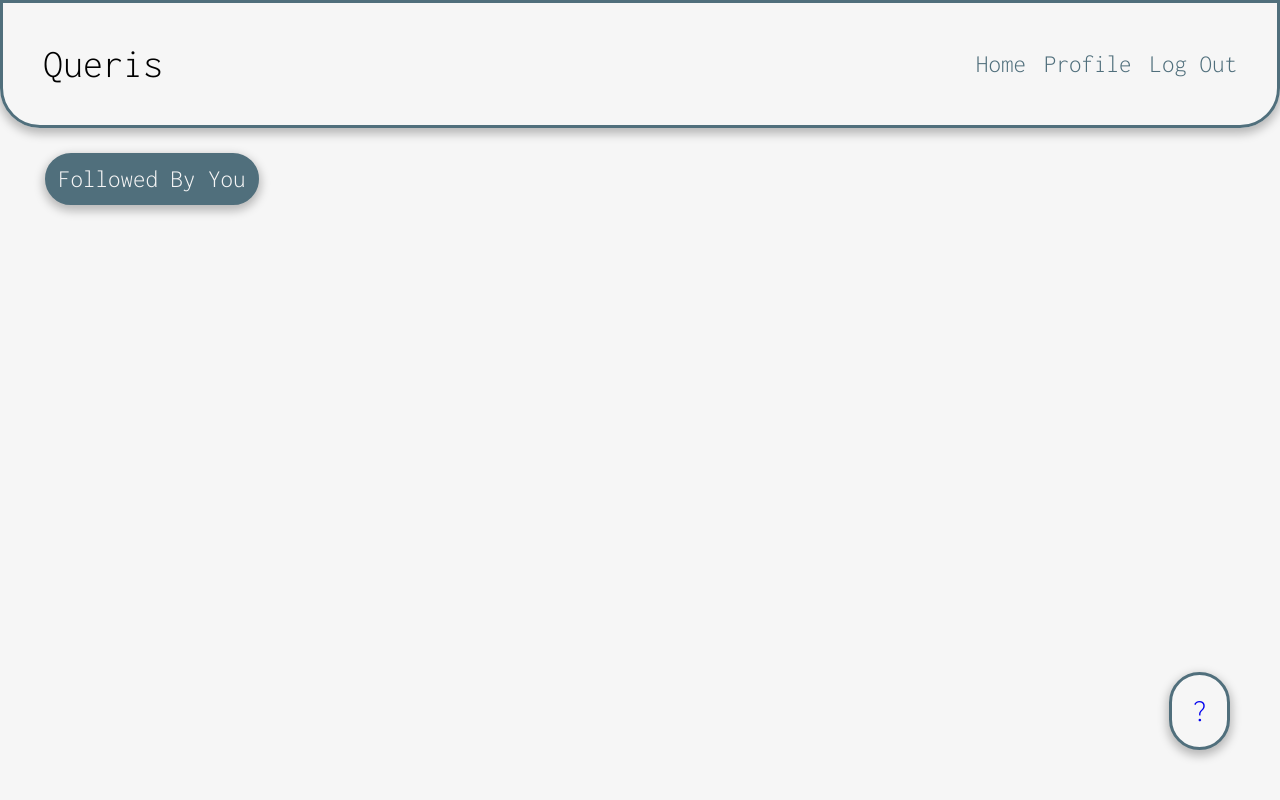
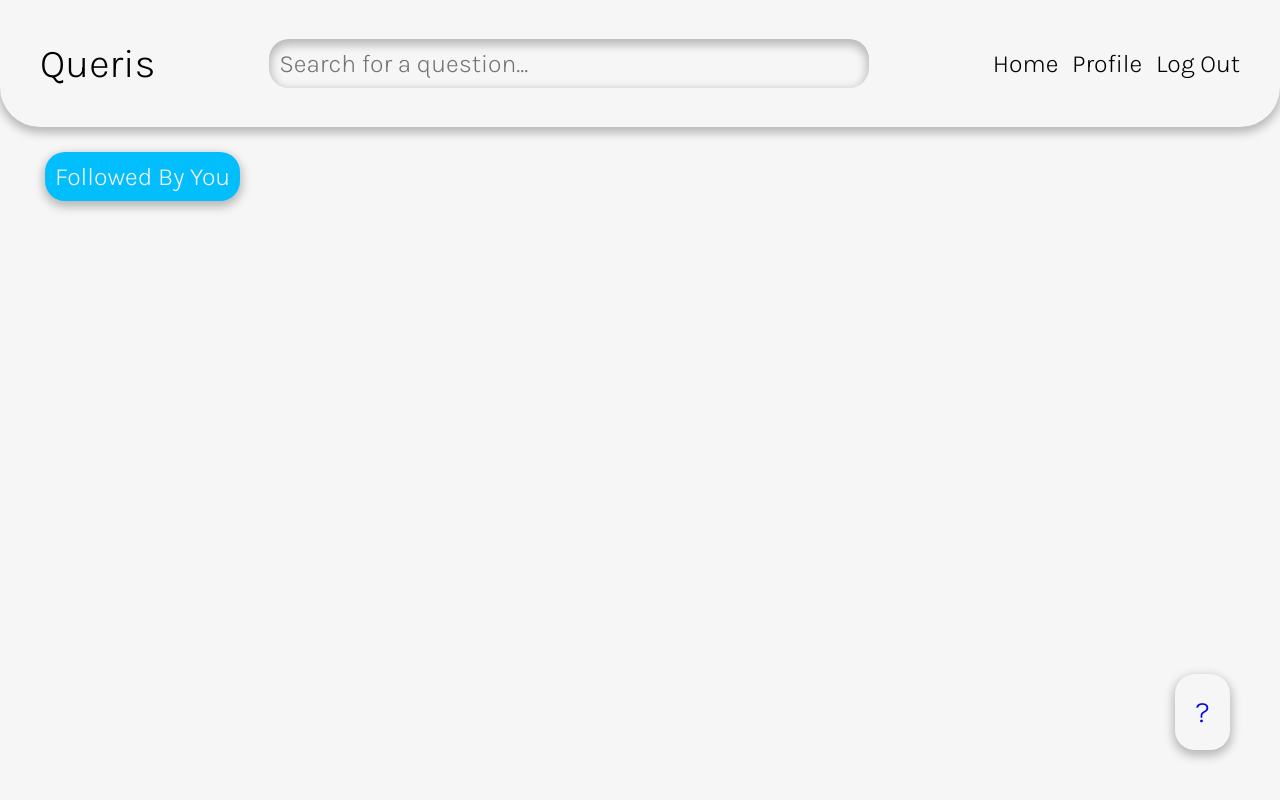
Before and after one commit to doinsdf/Queris, a PHP site: page /user/index.php in a window 1280 px wide. Run offline with PHP 8.4, Linux system fonts and the light colour scheme; the visitor is signed in with stand-in values (Sample User, id 1); data that the repository does not hold is empty; some libraries are stand-ins or nearby versions.

Commit message:
Test of new style

```diff
--- a/browse/index.php
+++ b/browse/index.php
@@ -35,7 +35,7 @@
 
     ?>
     <div class="languages" onload="setLanguages()" onscroll="updateLanguages()">
-      <a class="toggle medium unfilled" href="http://localhost">Followed By You</a>
+      <a href="http://localhost" class="toggle medium unfilled language">Followed By You</a>
       <?php foreach($languages as $language) :
         $urllanguage = str_replace("+", "plus", $language);
         $urllanguage = str_replace("#", "sharp", $urllanguage);
--- a/connect.inc.php
+++ b/connect.inc.php
@@ -5,8 +5,8 @@
 function OpenCon() {
     //information: address, username, password, and database name
     $dbhost = "localhost";
-    $dbuser = "your-username";
-    $dbpass = "your-password";
+    $dbuser = "queris";
+    $dbpass = "1GiraffeOnMe";
     $db = "queris";
 
     //use mysqli built in function to open connection, throw error if it doesn't work
--- a/header.php
+++ b/header.php
@@ -1,6 +1,7 @@
 <?php session_start(); ?>
 <header class="drop-shadow">
     <span class="logo large">Queris</span>
+    <input type="text" class="medium" id="searchbox" placeholder="Search for a question...">
     <?php if(isset($_SESSION["uid"])){?>
     <span class="nav">
         <a href="http://localhost" class="medium nav-link">Home</a>
--- a/index.php
+++ b/index.php
@@ -31,7 +31,7 @@
 
     ?>
     <div class="languages" onload="setLanguages()" onscroll="updateLanguages()">
-      <span class="medium languages-selected">Followed By You</span>
+      <a href="http://localhost" class="toggle medium filled language">Followed By You</a>
       <?php foreach($languages as $language) :
         $urllanguage = str_replace("+", "plus", $language);
         $urllanguage = str_replace("#", "sharp", $urllanguage);
--- a/login/login.inc.php
+++ b/login/login.inc.php
@@ -15,7 +15,7 @@ if(isset($_POST["submit"])){
     $selectsql = "SELECT * FROM `queris_users` WHERE `username` = '$username';";
     $selectstmt = mysqli_stmt_init($conn);
     if (!mysqli_stmt_prepare($selectstmt, $selectsql)) {
-        header("LOCATION: http://localhost/login?error=stmtfailed");
+        header("LOCATION: http://localhost/login?error=slstmtfailed");
         exit();
     }
     mysqli_stmt_bind_param($selectstmt, "s", $username);
--- a/style.css
+++ b/style.css
@@ -1,8 +1,8 @@
-@import url('https://fonts.googleapis.com/css2?family=Inconsolata:wght@300;400;600&display=swap');
+@import url('https://fonts.googleapis.com/css2?family=Karla:wght@300;400;600&display=swap');
 
 
 * {
-    font-family: 'Inconsolata', monospace;
+    font-family: 'Karla', monospace;
     font-weight: 300;
 }
 
@@ -31,13 +31,15 @@ a {
 header {
     display: flex;
     align-items: center;
-    border: 3px solid #506F7C;
+    /*border: 3px solid #03befc;*/
     border-radius: 0px 0px 40px 40px;
     padding: 20px 40px;
 }
 
-.nav {
-    margin-left: auto;
+
+#searchbox {
+    margin: 0 auto;
+    width: 50%;
 }
 
 .question-button {
@@ -49,7 +51,7 @@ header {
 
 .nav-link {
     margin-left: 10px;
-    color: #506F7C;
+    color: black;
 }
 
 .drop-shadow{
@@ -57,44 +59,43 @@ header {
 }
 
 .border {
-    border: 3px solid #506F7C;
+    /*border: 3px solid #03befc;*/
     box-sizing: border-box;
-    border-radius: 40px;
     background-color: #F6F6F6;
     padding: 20px;
-    border-radius: 40px;
+    border-radius: 20px;
 }
 
 .toggle, .radio {
-    border: 3px solid #506F7C;
+    /*border: 3px solid #03befc;*/
     box-sizing: border-box;
-    border-radius: 40px;
+    border-radius: 20px;
     background-color: #F6F6F6;
     padding: 10px;
-    border-radius: 40px;
+    border-radius: 20px;
     margin: 5px;
     display: inline-block;
     box-shadow: 0px 4px 10px 2px rgba(0, 0, 0, 0.25);
-}
+}*/
 
 .languages-selected {
-    background-color: #506F7C;
+    background-color: #03befc;
     color: #f6f6f6;
-    border-radius: 40px;
-    border: 3px solid #506F7C;
+    border-radius: 20px;
+    /*border: 3px solid #03befc;*/
     box-sizing: border-box;
-    border-radius: 40px;
+    border-radius: 20px;
     padding: 10px;
-    border-radius: 40px;
+    border-radius: 20px;
     margin: 5px;
     display: inline-block;
     box-shadow: 0px 4px 10px 2px rgba(0, 0, 0, 0.25);
 }
 .filled {
-    background-color: #506F7C;
+    background-color: #03befc;
     color: #F6F6F6;
-    border-radius: 40px;
-    border: 3px solid #506F7C;
+    border-radius: 20px;
+    /*border: 3px solid #03befc;*/
 }
 .unfilled {
     color: black;
@@ -116,13 +117,13 @@ header {
 input[type="password"], input[type="text"], textarea {
     resize: none;
     background: #F6F6F6;
-    border: 3px solid #506F7C;
+    border: none;
     box-sizing: border-box;
     box-shadow: inset 0px 4px 10px 2px rgba(0, 0, 0, 0.25);
-    border-radius: 40px;
+    border-radius: 20px;
     display: block;
     width: 100%;
-    padding: 20px;
+    padding: 10px;
     margin: 40px 0px;
 }
 input[type="checkbox"], input[type="radio"] {
@@ -209,11 +210,10 @@ button, input[type="submit"] {
     cursor: pointer;
 }
 .fa-arrow-up {
-    color: #F6F6F6;
+    color: black;
     font-size: 40px;
-    background-color: #506F7C;
-    border-radius: 40px;
-    padding: 20px;
+    border-radius: 20px;
+    padding: 10px;
 }
 .title {
     color: black;
```
